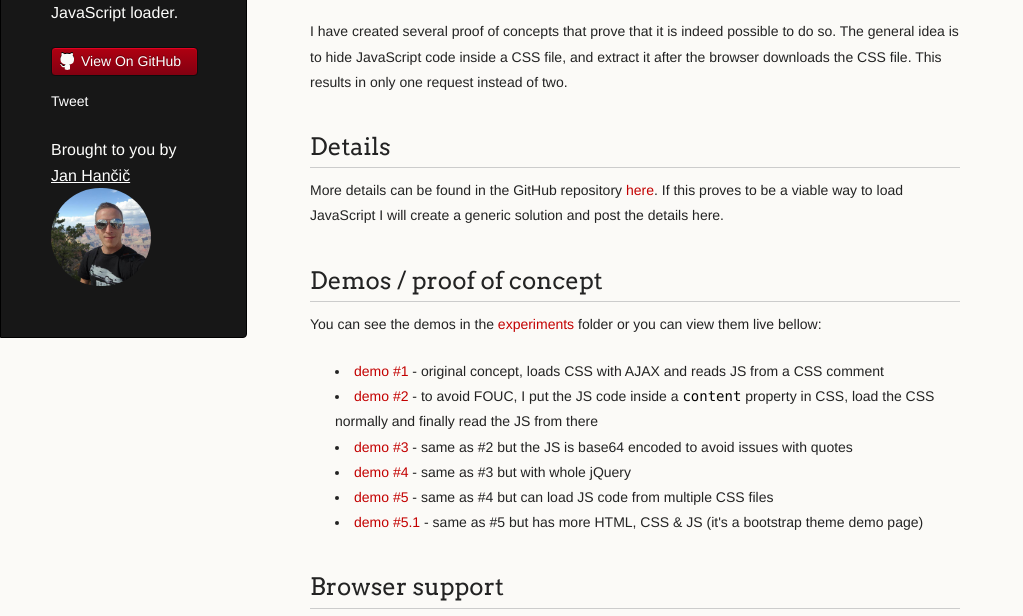
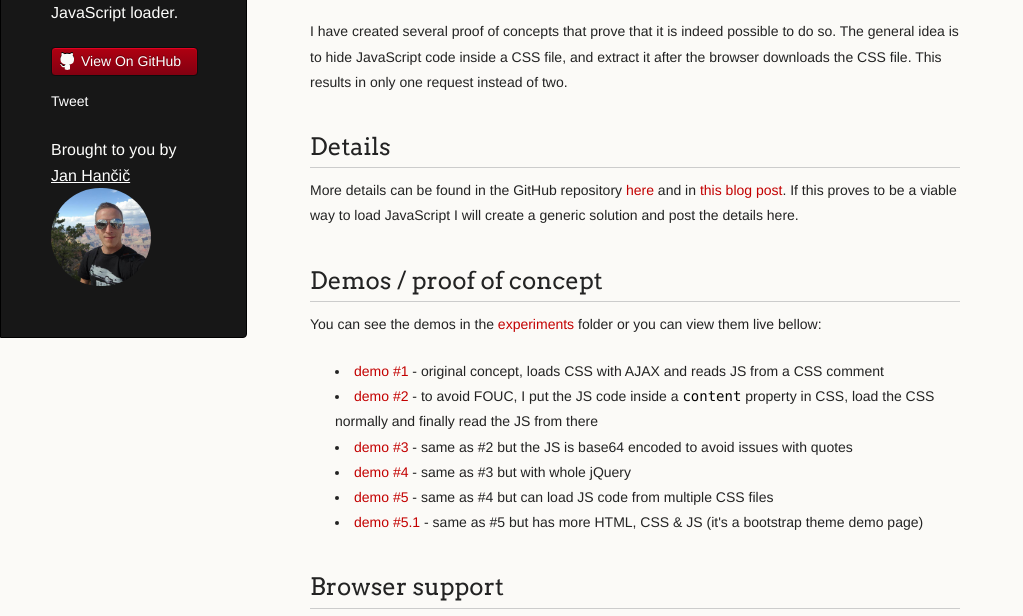
Before and after one commit to janhancic/platypus.js, a plain HTML site: page index.html in a window 1280 px wide. Shown: the part 154-770 px from the top of the page, without its empty margins (0-1023 px from the left). Drawn offline with Linux system fonts and the light colour scheme.

Commit message:
add link to blog post

```diff
--- a/index.html
+++ b/index.html
@@ -36,7 +36,7 @@
 				<p>I have created several proof of concepts that prove that it is indeed possible to do so. The general idea is to hide JavaScript code inside a CSS file, and extract it after the browser downloads the CSS file. This results in only one request instead of two.</p>
 
 				<h2>Details</h2>
-				<p>More details can be found in the GitHub repository <a href="https://github.com/janhancic/platypus.js">here</a>. If this proves to be a viable way to load JavaScript I will create a generic solution and post the details here.</p>
+				<p>More details can be found in the GitHub repository <a href="https://github.com/janhancic/platypus.js">here</a> and in <a href="http://hancic.info/load-javascript-and-css-with-one-request">this blog post</a>. If this proves to be a viable way to load JavaScript I will create a generic solution and post the details here.</p>
 
 				<h2>Demos / proof of concept</h2>
 				<p>You can see the demos in the <a href="https://github.com/janhancic/platypus.js/tree/master/experiments">experiments</a> folder or you can view them live bellow:</p>
```
